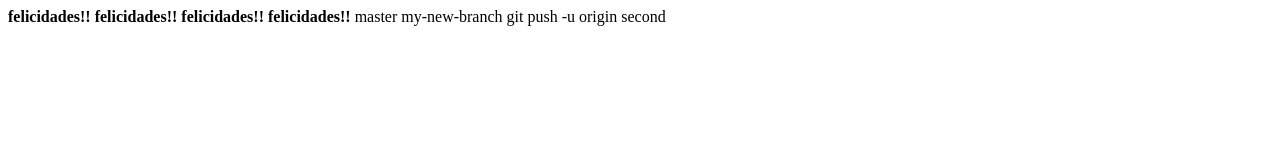
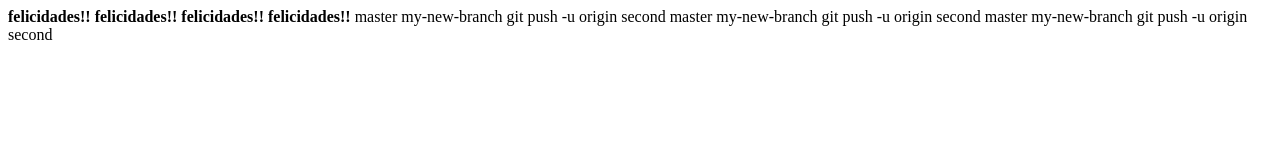
Before and after one commit to Oleteras/FirstRepo, a plain HTML site: page index.html in a window 1280 px wide. Drawn offline with Linux system fonts and the light colour scheme.

Commit message:
Update index.html
se aumento mas cositas

```diff
--- a/index.html
+++ b/index.html
@@ -9,3 +9,11 @@ master
 my-new-branch
 
 git push -u origin second
+master
+my-new-branch
+
+git push -u origin second
+master
+my-new-branch
+
+git push -u origin second
```
